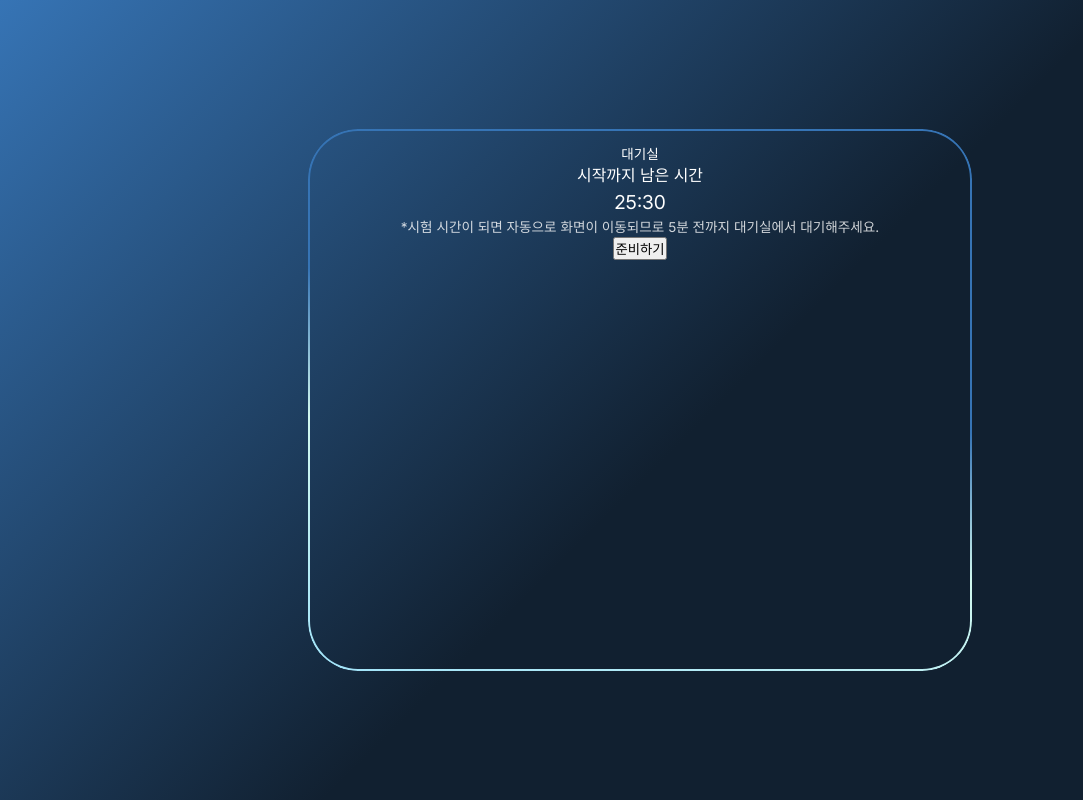
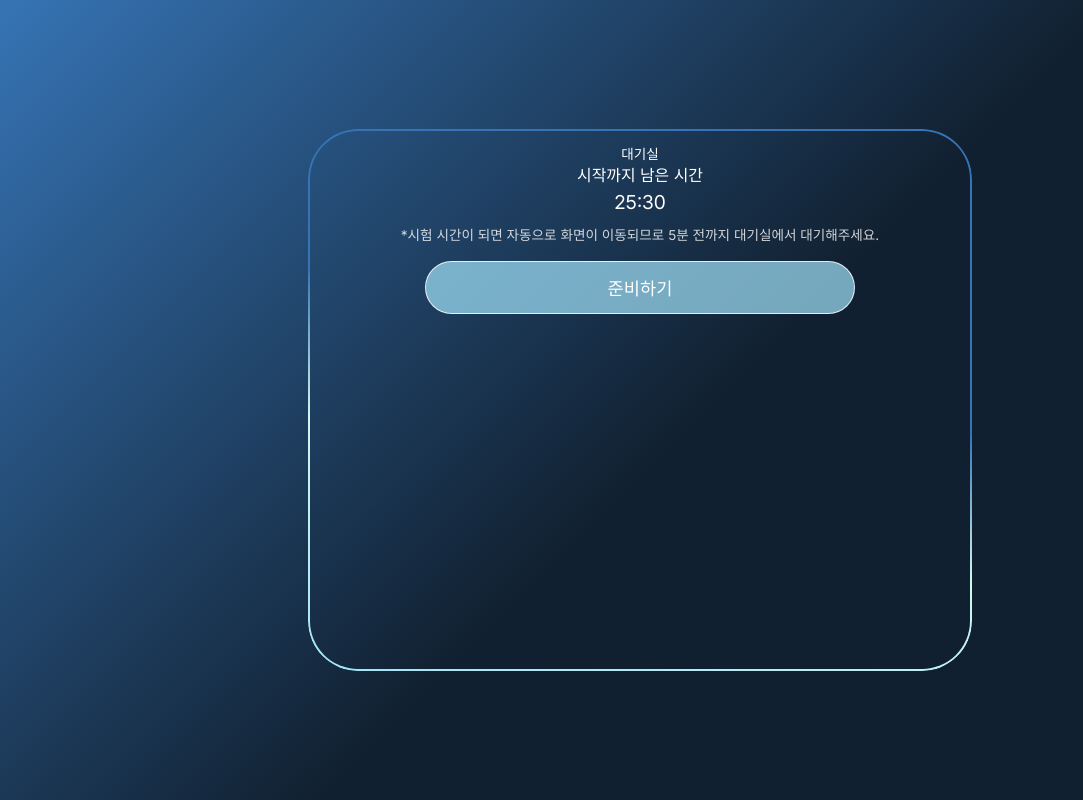
Before and after one commit to PrograMemo-Groom/900pro-fe, a React (Vite) app: page /waitingroom in a window 1280 px wide. Shown: the whole page, without its empty margins (0-1083 px from the left). Built offline with nearby package versions, Linux system fonts and the light colour scheme; no server answers.

Commit message:
[Feat] 대기실 버튼 추가

```diff
--- a/src/css/waiting/WaitingRoom.module.scss
+++ b/src/css/waiting/WaitingRoom.module.scss
@@ -35,4 +35,25 @@
 
 .notice{
     opacity: 0.8;
+    margin-top: 1vh;
+    margin-bottom: 2vh;
+    font-weight: 500;
 }
+
+
+.readyButton {
+    background-color: rgba(161,227,249,0.7);
+    width: 70%;
+    padding: 0.8rem 1.5rem;
+    border-radius: 50px;
+    color: #fff;
+    border: 1px solid rgba(255,255,255,0.8);
+    font-size: 1.1rem;
+
+    transition: background-color 0.2s ease-in-out;
+
+    &:hover {
+      background-color: rgba(161,227,249,0.5);
+      cursor: pointer;
+    }
+  }
--- a/src/pages/waitingRoom/WaitingRoom.tsx
+++ b/src/pages/waitingRoom/WaitingRoom.tsx
@@ -16,6 +16,10 @@ export default function WaitingRoom() {
         대기실
         <h3>시작까지 남은 시간</h3>
         <p className={styles.timer}>25:30</p>
+
+        {/*  멤버들 이리오너라!!~ */}
+
+
         <p className={styles.notice} >
             *시험 시간이 되면 자동으로 화면이 이동되므로 5분 전까지 대기실에서 대기해주세요.</p>
         <button className={styles.readyButton}>
```
